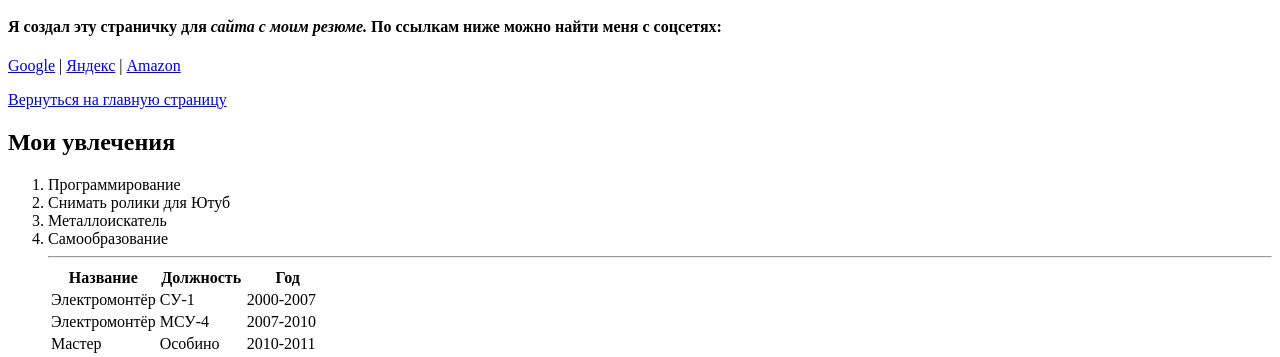
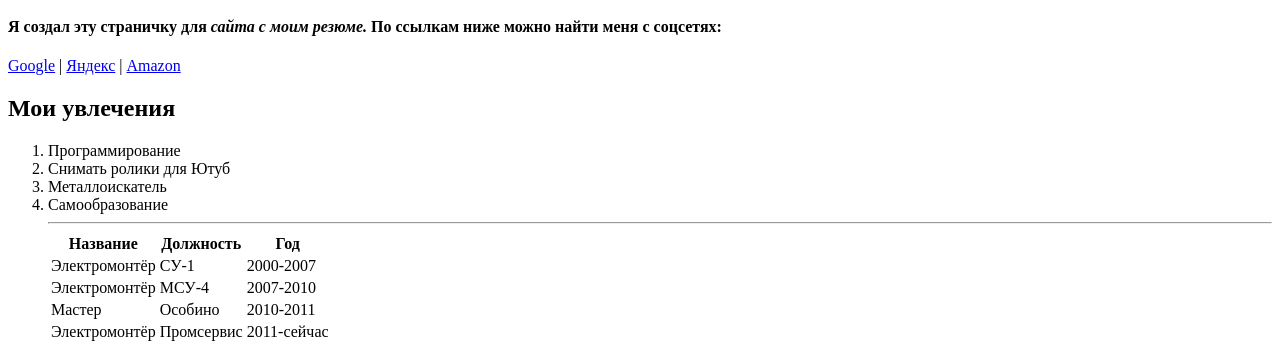
Before and after one commit to Sewmasman/first, a plain HTML site: page resume.html in a window 1280 px wide. Shown: the part 439-796 px from the top of the page. Drawn offline with Linux system fonts and the light colour scheme; files whose address does not match are found by name.

Commit message:
Update index.html

```diff
--- a/resume.html
+++ b/resume.html
@@ -20,10 +20,6 @@
 <a href="https://yandex.ru" target="_blank"> Яндекс</a>
 |
 <a href="https://amazon.com" target="_blank"> Amazon</a>
-
-<p>
-    <a href="index.html">Вернуться на главную страницу</a>
-</p>
 
 <h2>Мои увлечения</h2>
 <ol>
```
